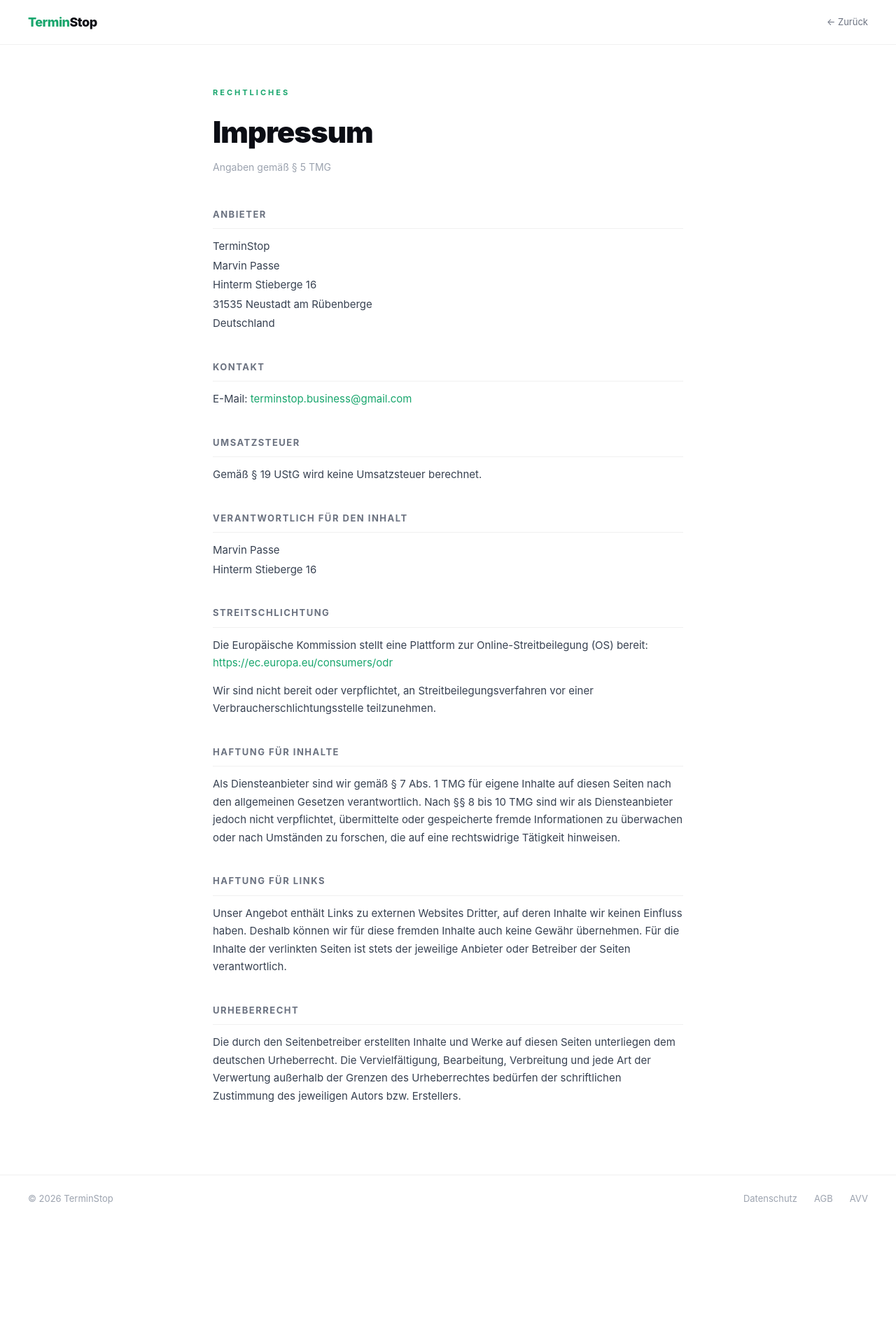
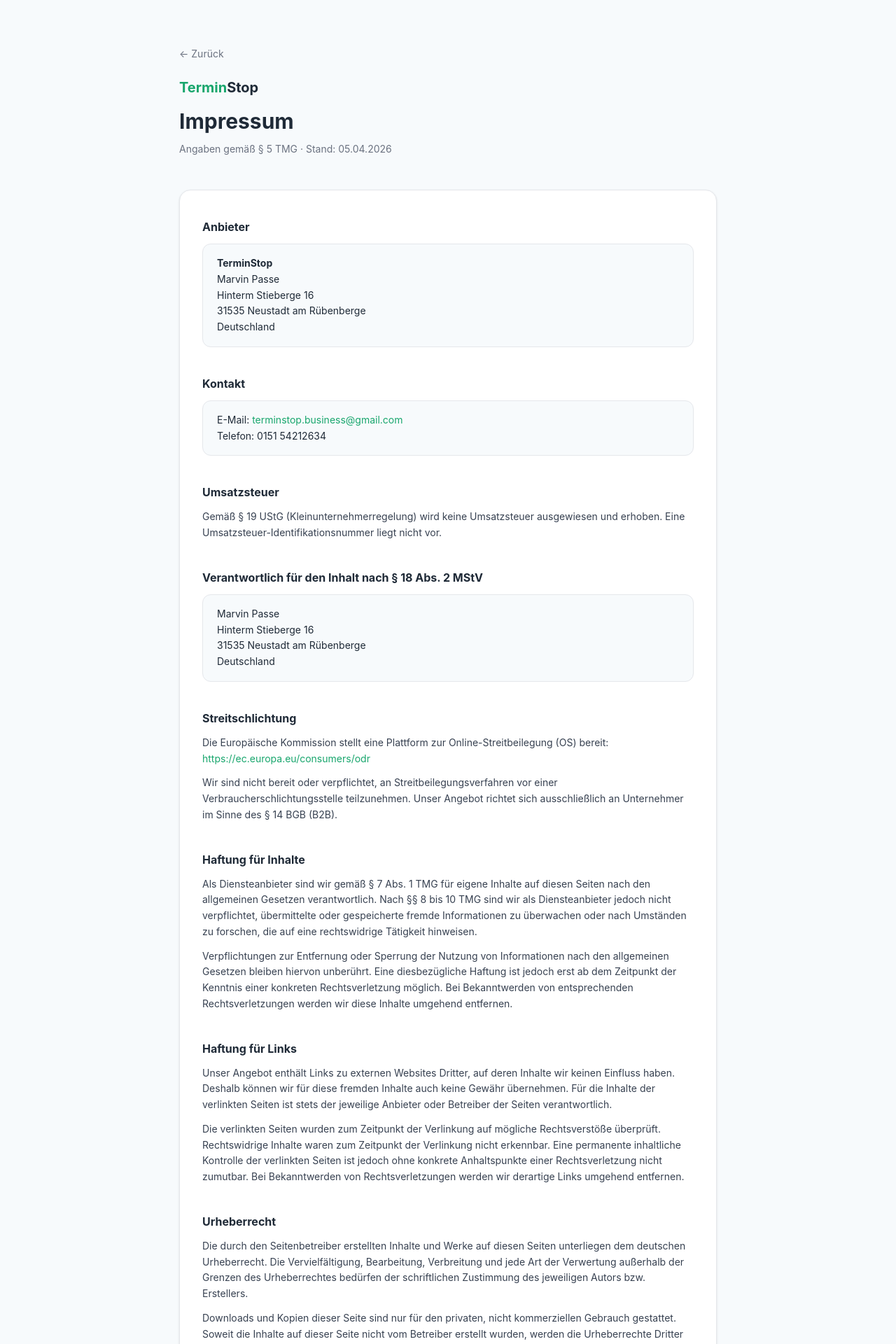
Before and after one commit to smartrecruit-dev/Terminstop, a Next.js app: page /impressum in a window 1280 px wide. Shown: the top 1920 px of the page at 70% size. Before the commit the page ends 1747 px from the top, so only its background shows below. Built offline with nearby package versions, Linux system fonts and the light colour scheme.

Commit message:
Impressum: einheitliches Design + Korrekturen AGB/Datenschutz

```diff
--- a/app/agb/page.tsx
+++ b/app/agb/page.tsx
@@ -141,7 +141,7 @@
               Abrechnungszeitraums zu kündigen.
             </p>
             <p>
-              Kosten, die durch den SMS-Versand über Twilio entstehen, können je nach
+              Kosten, die durch den SMS-Versand über seven.io entstehen, können je nach
               Volumen und Zielland variieren und sind, sofern nicht ausdrücklich im Preis
               enthalten, gesondert zu entrichten.
             </p>
@@ -227,7 +227,7 @@
             <p className="mb-3">
               Der Anbieter strebt eine Verfügbarkeit der Plattform von mindestens 95 %
               im monatlichen Durchschnitt an. Hiervon ausgenommen sind geplante Wartungsarbeiten
-              sowie Ausfälle, die durch Drittanbieter (Supabase, Vercel, Twilio) verursacht werden.
+              sowie Ausfälle, die durch Drittanbieter (Supabase, Vercel, seven.io) verursacht werden.
             </p>
             <p className="mb-3">
               Geplante Wartungsarbeiten werden dem Kunden, soweit möglich, mindestens
@@ -260,7 +260,7 @@
             <ul className="list-disc pl-6 space-y-1 mb-3 text-[#4B5563]">
               <li>entgangenen Gewinn oder mittelbare Schäden des Kunden;</li>
               <li>Schäden durch nicht zugestellte SMS-Nachrichten;</li>
-              <li>Schäden infolge von Ausfällen oder Fehlern der Drittanbieter (Supabase, Vercel, Twilio);</li>
+              <li>Schäden infolge von Ausfällen oder Fehlern der Drittanbieter (Supabase, Vercel, seven.io);</li>
               <li>
                 Schäden, die dadurch entstehen, dass der Kunde keine rechtmäßige Grundlage
                 für den SMS-Versand vorweisen kann;
--- a/app/datenschutz/page.tsx
+++ b/app/datenschutz/page.tsx
@@ -301,7 +301,7 @@
             </div>
             <p className="mt-4">
               Zur Ausübung Ihrer Rechte wenden Sie sich bitte an:
-              {" "}<a href="mailto:terminstopp.business@gmail.com" className="text-[#18A66D] hover:underline">terminstopp.business@gmail.com</a>
+              {" "}<a href="mailto:terminstop.business@gmail.com" className="text-[#18A66D] hover:underline">terminstop.business@gmail.com</a>
             </p>
           </section>
 
@@ -337,7 +337,7 @@
                   {[
                     { name: "Vercel Inc.", purpose: "Hosting", location: "USA", basis: "SCCs" },
                     { name: "Supabase Inc.", purpose: "Datenbank", location: "USA/EU", basis: "DPA + SCCs" },
-                    { name: "Twilio Inc.", purpose: "SMS-Versand", location: "USA", basis: "SCCs" },
+                    { name: "seven communications GmbH & Co. KG", purpose: "SMS-Versand", location: "Deutschland (EU)", basis: "Auftragsverarbeitungsvertrag" },
                     { name: "GitHub Inc.", purpose: "Code-Hosting", location: "USA", basis: "SCCs" },
                   ].map((row, i) => (
                     <tr key={i} className="bg-white">
--- a/app/impressum/page.tsx
+++ b/app/impressum/page.tsx
@@ -1,105 +1,184 @@
-export default function ImpressumPage() {
+export default function Impressum() {
+  const today = new Date().toLocaleDateString("de-DE", {
+    day: "2-digit",
+    month: "2-digit",
+    year: "numeric"
+  })
+
   return (
-    <div className="min-h-screen bg-white" style={{ fontFamily: "'Inter',system-ui,sans-serif" }}>
+    <div
+      className="min-h-screen bg-[#F7FAFC] text-[#1F2A37] px-6 py-16"
+      style={{ fontFamily: "'Inter', 'Manrope', sans-serif" }}
+    >
+      <div className="max-w-3xl mx-auto">
 
-      {/* Nav */}
-      <nav style={{ borderBottom: "1px solid #F0F0F0", padding: "0 40px", height: 64, display: "flex", alignItems: "center", justifyContent: "space-between", background: "rgba(255,255,255,0.97)", backdropFilter: "blur(12px)", position: "sticky", top: 0, zIndex: 50 }}>
-        <a href="/" style={{ textDecoration: "none", fontSize: 18, fontWeight: 800, letterSpacing: "-0.5px" }}>
-          <span style={{ color: "#18A66D" }}>Termin</span>
-          <span style={{ color: "#0B0D14" }}>Stop</span>
-        </a>
-        <a href="/" style={{ fontSize: 13, color: "#6B7280", textDecoration: "none" }}>← Zurück</a>
-      </nav>
-
-      {/* Content */}
-      <div style={{ maxWidth: 720, margin: "0 auto", padding: "60px 24px 100px" }}>
-
-        <div style={{ marginBottom: 48 }}>
-          <div style={{ fontSize: 11, fontWeight: 700, letterSpacing: 3, textTransform: "uppercase", color: "#18A66D", marginBottom: 16 }}>Rechtliches</div>
-          <h1 style={{ fontSize: 42, fontWeight: 900, color: "#0B0D14", letterSpacing: "-1px", marginBottom: 8 }}>Impressum</h1>
-          <p style={{ color: "#9CA3AF", fontSize: 14 }}>Angaben gemäß § 5 TMG</p>
+        {/* Header */}
+        <div className="mb-12">
+          <a href="/" className="text-sm text-[#6B7280] hover:text-[#1F2A37] transition mb-6 inline-block">← Zurück</a>
+          <div className="flex items-center gap-3 mb-4">
+            <span className="text-xl font-bold">
+              <span className="text-[#18A66D]">Termin</span>
+              <span className="text-[#1F2A37]">Stop</span>
+            </span>
+          </div>
+          <h1 className="text-3xl font-bold text-[#1F2A37] mb-3">Impressum</h1>
+          <p className="text-[#6B7280] text-sm">
+            Angaben gemäß § 5 TMG · Stand: {today}
+          </p>
         </div>
 
-        <div style={{ display: "flex", flexDirection: "column", gap: 40 }}>
+        <div className="bg-white border border-[#E5E7EB] rounded-2xl px-8 py-10 shadow-sm space-y-10 text-sm leading-relaxed text-[#374151]">
 
-          <Section title="Anbieter">
-            <p>TerminStop</p>
-            <p>Marvin Passe</p>
-            <p>Hinterm Stieberge 16</p>
-            <p>31535 Neustadt am Rübenberge</p>
-            <p>Deutschland</p>
-          </Section>
+          {/* Anbieter */}
+          <section>
+            <h2 className="text-base font-bold text-[#1F2A37] mb-3">Anbieter</h2>
+            <div className="bg-[#F7FAFC] border border-[#E5E7EB] rounded-xl px-5 py-4 text-[#1F2A37]">
+              <strong>TerminStop</strong><br />
+              Marvin Passe<br />
+              Hinterm Stieberge 16<br />
+              31535 Neustadt am Rübenberge<br />
+              Deutschland
+            </div>
+          </section>
 
-          <Section title="Kontakt">
-            <p>E-Mail: <a href="mailto:terminstop.business@gmail.com" style={{ color: "#18A66D" }}>terminstop.business@gmail.com</a></p>
-          </Section>
+          {/* Kontakt */}
+          <section>
+            <h2 className="text-base font-bold text-[#1F2A37] mb-3">Kontakt</h2>
+            <div className="bg-[#F7FAFC] border border-[#E5E7EB] rounded-xl px-5 py-4 text-[#1F2A37]">
+              E-Mail:{" "}
+              <a href="mailto:terminstop.business@gmail.com" className="text-[#18A66D] hover:underline">
+                terminstop.business@gmail.com
+              </a>
+              <br />
+              Telefon: 0151 54212634
+            </div>
+          </section>
 
-          <Section title="Umsatzsteuer">
+          {/* Umsatzsteuer */}
+          <section>
+            <h2 className="text-base font-bold text-[#1F2A37] mb-3">Umsatzsteuer</h2>
             <p>
-              Gemäß § 19 UStG wird keine Umsatzsteuer berechnet.
+              Gemäß § 19 UStG (Kleinunternehmerregelung) wird keine Umsatzsteuer
+              ausgewiesen und erhoben. Eine Umsatzsteuer-Identifikationsnummer liegt
+              nicht vor.
             </p>
-          </Section>
+          </section>
 
-          <Section title="Verantwortlich für den Inhalt">
-            <p>Marvin Passe</p>
-            <p>Hinterm Stieberge 16</p>
-          </Section>
+          {/* Verantwortlich für den Inhalt */}
+          <section>
+            <h2 className="text-base font-bold text-[#1F2A37] mb-3">Verantwortlich für den Inhalt nach § 18 Abs. 2 MStV</h2>
+            <div className="bg-[#F7FAFC] border border-[#E5E7EB] rounded-xl px-5 py-4 text-[#1F2A37]">
+              Marvin Passe<br />
+              Hinterm Stieberge 16<br />
+              31535 Neustadt am Rübenberge<br />
+              Deutschland
+            </div>
+          </section>
 
-          <Section title="Streitschlichtung">
-            <p>
+          {/* Streitschlichtung */}
+          <section>
+            <h2 className="text-base font-bold text-[#1F2A37] mb-3">Streitschlichtung</h2>
+            <p className="mb-3">
               Die Europäische Kommission stellt eine Plattform zur Online-Streitbeilegung (OS) bereit:{" "}
-              <a href="https://ec.europa.eu/consumers/odr" target="_blank" rel="noopener noreferrer" style={{ color: "#18A66D" }}>
+              <a
+                href="https://ec.europa.eu/consumers/odr"
+                target="_blank"
+                rel="noopener noreferrer"
+                className="text-[#18A66D] hover:underline"
+              >
                 https://ec.europa.eu/consumers/odr
               </a>
             </p>
-            <p style={{ marginTop: 12 }}>
-              Wir sind nicht bereit oder verpflichtet, an Streitbeilegungsverfahren vor einer Verbraucherschlichtungsstelle teilzunehmen.
+            <p>
+              Wir sind nicht bereit oder verpflichtet, an Streitbeilegungsverfahren vor einer
+              Verbraucherschlichtungsstelle teilzunehmen. Unser Angebot richtet sich ausschließlich
+              an Unternehmer im Sinne des § 14 BGB (B2B).
             </p>
-          </Section>
+          </section>
 
-          <Section title="Haftung für Inhalte">
+          {/* Haftung für Inhalte */}
+          <section>
+            <h2 className="text-base font-bold text-[#1F2A37] mb-3">Haftung für Inhalte</h2>
+            <p className="mb-3">
+              Als Diensteanbieter sind wir gemäß § 7 Abs. 1 TMG für eigene Inhalte auf diesen
+              Seiten nach den allgemeinen Gesetzen verantwortlich. Nach §§ 8 bis 10 TMG sind wir
+              als Diensteanbieter jedoch nicht verpflichtet, übermittelte oder gespeicherte fremde
+              Informationen zu überwachen oder nach Umständen zu forschen, die auf eine rechtswidrige
+              Tätigkeit hinweisen.
+            </p>
             <p>
-              Als Diensteanbieter sind wir gemäß § 7 Abs. 1 TMG für eigene Inhalte auf diesen Seiten nach den allgemeinen Gesetzen verantwortlich. Nach §§ 8 bis 10 TMG sind wir als Diensteanbieter jedoch nicht verpflichtet, übermittelte oder gespeicherte fremde Informationen zu überwachen oder nach Umständen zu forschen, die auf eine rechtswidrige Tätigkeit hinweisen.
+              Verpflichtungen zur Entfernung oder Sperrung der Nutzung von Informationen nach den
+              allgemeinen Gesetzen bleiben hiervon unberührt. Eine diesbezügliche Haftung ist jedoch
+              erst ab dem Zeitpunkt der Kenntnis einer konkreten Rechtsverletzung möglich. Bei
+              Bekanntwerden von entsprechenden Rechtsverletzungen werden wir diese Inhalte
+              umgehend entfernen.
             </p>
-          </Section>
+          </section>
 
-          <Section title="Haftung für Links">
+          {/* Haftung für Links */}
+          <section>
+            <h2 className="text-base font-bold text-[#1F2A37] mb-3">Haftung für Links</h2>
+            <p className="mb-3">
+              Unser Angebot enthält Links zu externen Websites Dritter, auf deren Inhalte wir
+              keinen Einfluss haben. Deshalb können wir für diese fremden Inhalte auch keine
+              Gewähr übernehmen. Für die Inhalte der verlinkten Seiten ist stets der jeweilige
+              Anbieter oder Betreiber der Seiten verantwortlich.
+            </p>
             <p>
-              Unser Angebot enthält Links zu externen Websites Dritter, auf deren Inhalte wir keinen Einfluss haben. Deshalb können wir für diese fremden Inhalte auch keine Gewähr übernehmen. Für die Inhalte der verlinkten Seiten ist stets der jeweilige Anbieter oder Betreiber der Seiten verantwortlich.
+              Die verlinkten Seiten wurden zum Zeitpunkt der Verlinkung auf mögliche
+              Rechtsverstöße überprüft. Rechtswidrige Inhalte waren zum Zeitpunkt der
+              Verlinkung nicht erkennbar. Eine permanente inhaltliche Kontrolle der verlinkten
+              Seiten ist jedoch ohne konkrete Anhaltspunkte einer Rechtsverletzung nicht zumutbar.
+              Bei Bekanntwerden von Rechtsverletzungen werden wir derartige Links umgehend entfernen.
             </p>
-          </Section>
+          </section>
 
-          <Section title="Urheberrecht">
+          {/* Urheberrecht */}
+          <section>
+            <h2 className="text-base font-bold text-[#1F2A37] mb-3">Urheberrecht</h2>
+            <p className="mb-3">
+              Die durch den Seitenbetreiber erstellten Inhalte und Werke auf diesen Seiten
+              unterliegen dem deutschen Urheberrecht. Die Vervielfältigung, Bearbeitung,
+              Verbreitung und jede Art der Verwertung außerhalb der Grenzen des Urheberrechtes
+              bedürfen der schriftlichen Zustimmung des jeweiligen Autors bzw. Erstellers.
+            </p>
             <p>
-              Die durch den Seitenbetreiber erstellten Inhalte und Werke auf diesen Seiten unterliegen dem deutschen Urheberrecht. Die Vervielfältigung, Bearbeitung, Verbreitung und jede Art der Verwertung außerhalb der Grenzen des Urheberrechtes bedürfen der schriftlichen Zustimmung des jeweiligen Autors bzw. Erstellers.
+              Downloads und Kopien dieser Seite sind nur für den privaten, nicht kommerziellen
+              Gebrauch gestattet. Soweit die Inhalte auf dieser Seite nicht vom Betreiber erstellt
+              wurden, werden die Urheberrechte Dritter beachtet. Insbesondere werden Inhalte Dritter
+              als solche gekennzeichnet. Sollten Sie trotzdem auf eine Urheberrechtsverletzung
+              aufmerksam werden, bitten wir um einen entsprechenden Hinweis. Bei Bekanntwerden von
+              Rechtsverletzungen werden wir derartige Inhalte umgehend entfernen.
             </p>
-          </Section>
+          </section>
+
+          {/* Datenschutz Hinweis */}
+          <section>
+            <h2 className="text-base font-bold text-[#1F2A37] mb-3">Datenschutz</h2>
+            <p>
+              Informationen zur Verarbeitung personenbezogener Daten finden Sie in unserer{" "}
+              <a href="/datenschutz" className="text-[#18A66D] hover:underline">
+                Datenschutzerklärung
+              </a>
+              .
+            </p>
+          </section>
+
+          {/* Stand */}
+          <div className="pt-6 border-t border-[#E5E7EB] flex items-center justify-between">
+            <p className="text-xs text-[#9CA3AF]">Stand: {today}</p>
+            <p className="text-xs text-[#9CA3AF]">TerminStop · Marvin Passe</p>
+          </div>
 
         </div>
-      </div>
 
-      {/* Footer */}
-      <footer style={{ borderTop: "1px solid #F0F0F0", padding: "24px 40px", display: "flex", justifyContent: "space-between", alignItems: "center", flexWrap: "wrap", gap: 12 }}>
-        <span style={{ fontSize: 13, color: "#9CA3AF" }}>© {new Date().getFullYear()} TerminStop</span>
-        <div style={{ display: "flex", gap: 24 }}>
-          {[["Datenschutz", "/datenschutz"], ["AGB", "/agb"], ["AVV", "/avv"]].map(([label, href]) => (
-            <a key={href} href={href} style={{ fontSize: 13, color: "#9CA3AF", textDecoration: "none" }}>{label}</a>
-          ))}
+        {/* Navigation zu anderen Rechtstexten */}
+        <div className="mt-8 flex flex-wrap gap-3">
+          <a href="/datenschutz" className="text-xs text-[#6B7280] hover:text-[#18A66D] transition border border-[#E5E7EB] bg-white px-4 py-2 rounded-lg">Datenschutzerklärung</a>
+          <a href="/agb" className="text-xs text-[#6B7280] hover:text-[#18A66D] transition border border-[#E5E7EB] bg-white px-4 py-2 rounded-lg">AGB</a>
+          <a href="/avv" className="text-xs text-[#6B7280] hover:text-[#18A66D] transition border border-[#E5E7EB] bg-white px-4 py-2 rounded-lg">Auftragsverarbeitungsvertrag</a>
         </div>
-      </footer>
 
-    </div>
-  )
-}
-
-function Section({ title, children }: { title: string; children: React.ReactNode }) {
-  return (
-    <div>
-      <h2 style={{ fontSize: 13, fontWeight: 700, letterSpacing: 1.5, textTransform: "uppercase", color: "#6B7280", marginBottom: 12, borderBottom: "1px solid #F0F0F0", paddingBottom: 10 }}>
-        {title}
-      </h2>
-      <div style={{ fontSize: 15, color: "#374151", lineHeight: 1.7, display: "flex", flexDirection: "column", gap: 2 }}>
-        {children}
       </div>
     </div>
   )
```
